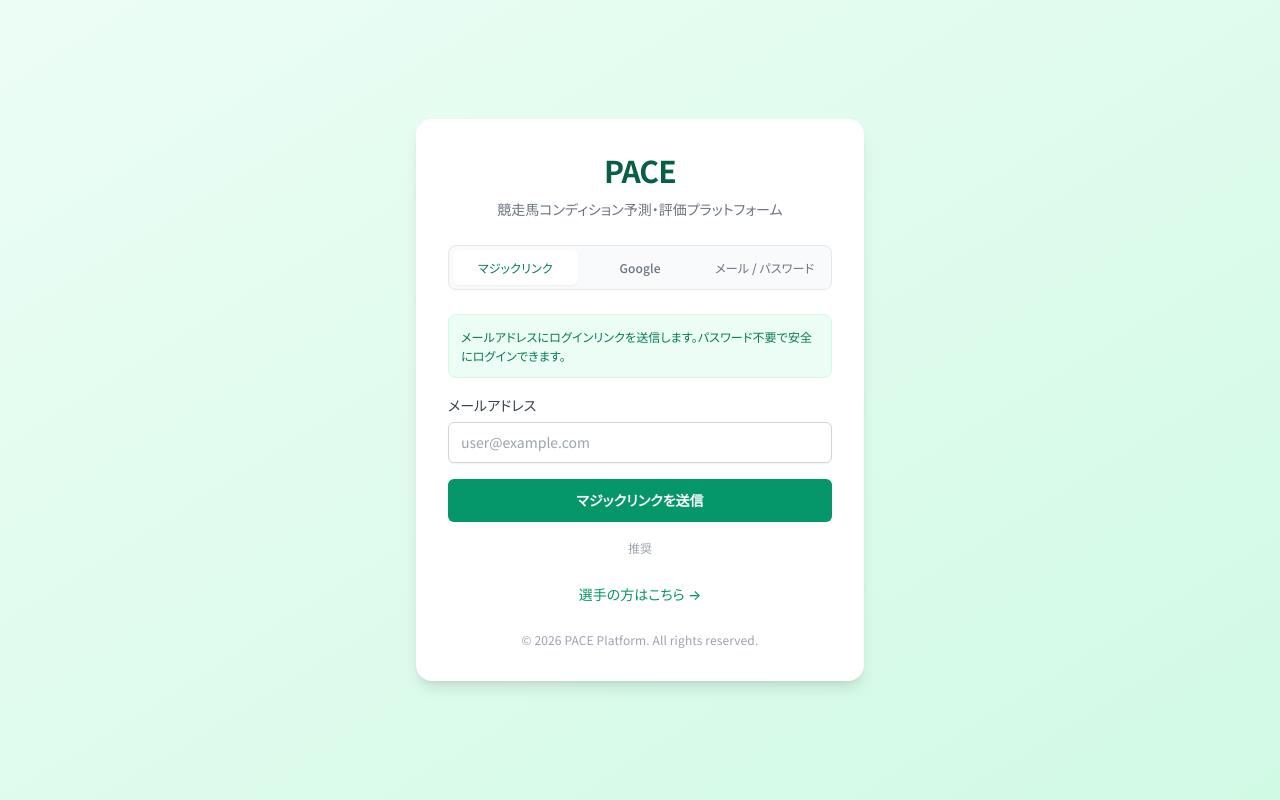
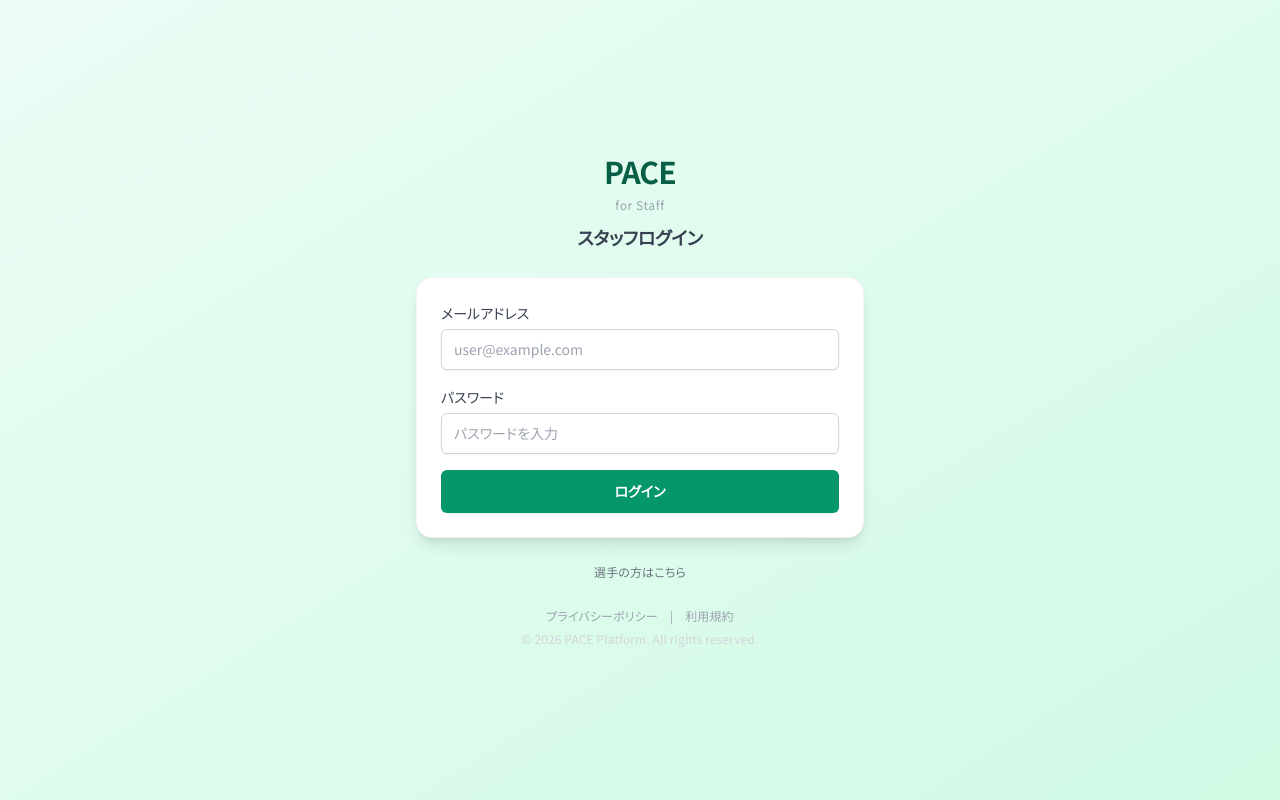
Before and after one commit to meta-masashi/pace-platform, a Next.js app in the folder pace-platform/: page /auth/login in a window 1280 px wide. Built offline with nearby package versions, Linux system fonts and the light colour scheme.

Commit message:
fix(auth): スタッフログインをパスワードのみに統一

```diff
--- a/pace-platform/app/auth/login/page.tsx
+++ b/pace-platform/app/auth/login/page.tsx
@@ -1,50 +1,10 @@
 'use client';
 
-import { useState } from 'react';
-import { useRouter } from 'next/navigation';
-import {
-  signInWithMagicLink,
-  signInWithGoogle,
-} from '@/lib/supabase/auth-helpers';
-
-// ---------------------------------------------------------------------------
-// 認証タブ定義
-// ---------------------------------------------------------------------------
-
-type AuthTab = 'magic-link' | 'google' | 'email-password';
-
-const AUTH_TABS: { id: AuthTab; label: string }[] = [
-  { id: 'magic-link', label: 'マジックリンク' },
-  { id: 'google', label: 'Google' },
-  { id: 'email-password', label: 'メール / パスワード' },
-];
-
-// ---------------------------------------------------------------------------
-// Google アイコン SVG
-// ---------------------------------------------------------------------------
-
-function GoogleIcon({ className }: { className?: string }) {
-  return (
-    <svg className={className} viewBox="0 0 24 24" fill="none" xmlns="http://www.w3.org/2000/svg">
-      <path
-        d="M22.56 12.25c0-.78-.07-1.53-.2-2.25H12v4.26h5.92a5.06 5.06 0 0 1-2.2 3.32v2.77h3.57c2.08-1.92 3.28-4.74 3.28-8.1z"
-        fill="#4285F4"
-      />
-      <path
-        d="M12 23c2.97 0 5.46-.98 7.28-2.66l-3.57-2.77c-.98.66-2.23 1.06-3.71 1.06-2.86 0-5.29-1.93-6.16-4.53H2.18v2.84C3.99 20.53 7.7 23 12 23z"
-        fill="#34A853"
-      />
-      <path
-        d="M5.84 14.09c-.22-.66-.35-1.36-.35-2.09s.13-1.43.35-2.09V7.07H2.18A10.96 10.96 0 0 0 1 12c0 1.77.42 3.45 1.18 4.93l3.66-2.84z"
-        fill="#FBBC05"
-      />
-      <path
-        d="M12 5.38c1.62 0 3.06.56 4.21 1.64l3.15-3.15C17.45 2.09 14.97 1 12 1 7.7 1 3.99 3.47 2.18 7.07l3.66 2.84c.87-2.6 3.3-4.53 6.16-4.53z"
-        fill="#EA4335"
-      />
-    </svg>
-  );
-}
+import { useState, Suspense } from 'react';
+import { useRouter, useSearchParams } from 'next/navigation';
+import Link from 'next/link';
+import { AuthCard } from '@/components/auth/auth-card';
+import { RoleMismatchBanner } from '@/components/auth/role-mismatch-banner';
 
 // ---------------------------------------------------------------------------
 // ロックアイコン SVG
@@ -60,71 +20,29 @@ function LockIcon({ className }: { className?: string }) {
 }
 
 // ---------------------------------------------------------------------------
-// ログインページ
+// スタッフログインページ（メール + パスワードのみ）
 // ---------------------------------------------------------------------------
 
-export default function LoginPage() {
+function StaffLoginContent() {
   const router = useRouter();
-  const [activeTab, setActiveTab] = useState<AuthTab>('magic-link');
+  const searchParams = useSearchParams();
+  const showAthleteBanner = searchParams.get('from') === 'athlete';
+  const errorParam = searchParams.get('error');
+
   const [email, setEmail] = useState('');
   const [password, setPassword] = useState('');
-  const [error, setError] = useState<string | null>(null);
-  const [success, setSuccess] = useState<string | null>(null);
+  const [error, setError] = useState<string | null>(
+    errorParam ? decodeURIComponent(errorParam) : null,
+  );
   const [loading, setLoading] = useState(false);
   const [remainingAttempts, setRemainingAttempts] = useState<number | null>(null);
-  const [lockInfo, setLockInfo] = useState<{ locked: boolean; remainingMinutes?: number } | null>(null);
+  const [locked, setLocked] = useState<{ remainingMinutes?: number } | null>(null);
 
-  // URL パラメータからエラーメッセージを取得
-  if (typeof window !== 'undefined') {
-    const params = new URLSearchParams(window.location.search);
-    const urlError = params.get('error');
-    if (urlError && !error) {
-      setError(decodeURIComponent(urlError));
-    }
-  }
-
-  // --- Magic Link ---
-  async function handleMagicLink(e: React.FormEvent) {
+  async function handleSubmit(e: React.FormEvent) {
     e.preventDefault();
     setError(null);
-    setSuccess(null);
-    setLoading(true);
-
-    try {
-      const result = await signInWithMagicLink(email);
-      if (result.success) {
-        setSuccess('メールを確認してください。リンクをクリックしてログインできます。');
-      } else {
-        setError(result.error ?? 'マジックリンクの送信に失敗しました。');
-      }
-    } catch (err) { void err;
-      setError('マジックリンクの送信中にエラーが発生しました。');
-    } finally {
-      setLoading(false);
-    }
-  }
-
-  // --- Google OAuth ---
-  async function handleGoogleLogin() {
-    setError(null);
-    setSuccess(null);
-    setLoading(true);
-
-    try {
-      await signInWithGoogle();
-    } catch (err) { void err;
-      setError('Googleログイン中にエラーが発生しました。');
-      setLoading(false);
-    }
-  }
-
-  // --- Email/Password（サーバーサイド API 経由） ---
-  async function handleEmailPasswordLogin(e: React.FormEvent) {
-    e.preventDefault();
-    setError(null);
-    setSuccess(null);
     setRemainingAttempts(null);
-    setLockInfo(null);
+    setLocked(null);
     setLoading(true);
 
     try {
@@ -133,26 +51,18 @@ export default function LoginPage() {
         headers: { 'Content-Type': 'application/json' },
         body: JSON.stringify({ email, password }),
       });
-
       const data = await res.json();
 
       if (!res.ok) {
         setError(data.error ?? '認証エラーが発生しました。');
-
-        // アカウントロック状態
         if (data.locked) {
-          setLockInfo({ locked: true, remainingMinutes: data.remainingMinutes });
-          setRemainingAttempts(null);
-        }
-        // 残り試行回数
-        else if (data.remainingAttempts !== undefined) {
+          setLocked({ remainingMinutes: data.remainingMinutes });
+        } else if (data.remainingAttempts !== undefined) {
           setRemainingAttempts(data.remainingAttempts);
         }
-
         return;
       }
 
-      // 成功 → リダイレクト
       router.push(data.redirectTo ?? '/dashboard');
       router.refresh();
     } catch (err) {
@@ -163,138 +73,37 @@ export default function LoginPage() {
     }
   }
 
-  // --- タブ切り替え ---
-  function switchTab(tab: AuthTab) {
-    setActiveTab(tab);
-    setError(null);
-    setSuccess(null);
-    setRemainingAttempts(null);
-    setLockInfo(null);
+  return (
+    <AuthCard
+      title="スタッフログイン"
+      subtitle="for Staff"
+      variant="staff"
+      footer={
+        <div className="flex items-center justify-center gap-4 text-xs text-gray-500">
+          <Link href="/auth/athlete-login" className="hover:text-gray-700 transition-colors">
+            選手の方はこちら
+          </Link>
+        </div>
       }
+    >
+      <div className="space-y-5">
+        {/* ロール不一致バナー */}
+        {showAthleteBanner && (
+          <RoleMismatchBanner
+            message="選手の方はこちらからログインしてください"
+            href="/auth/athlete-login"
+            linkText="選手ログイン"
+          />
+        )}
 
-  return (
-    <div className="flex min-h-screen items-center justify-center bg-gradient-to-br from-emerald-50 to-emerald-100 px-4">
-      <div className="w-full max-w-md space-y-6 rounded-xl bg-white p-8 shadow-lg">
-        {/* ヘッダー */}
-        <div className="text-center">
-          <h1 className="text-3xl font-bold tracking-tight text-emerald-800">
-            PACE
-          </h1>
-          <p className="mt-2 text-sm text-gray-500">
-            競走馬コンディション予測・評価プラットフォーム
-          </p>
-        </div>
-
-        {/* タブナビゲーション */}
-        <div className="flex rounded-lg border border-gray-200 bg-gray-50 p-1">
-          {AUTH_TABS.map((tab) => (
-            <button
-              key={tab.id}
-              type="button"
-              onClick={() => switchTab(tab.id)}
-              className={`flex-1 rounded-md px-2 py-2 text-xs font-medium transition-colors ${
-                activeTab === tab.id
-                  ? 'bg-white text-emerald-700 shadow-sm'
-                  : 'text-gray-500 hover:text-gray-700'
-              }`}
-            >
-              {tab.label}
-            </button>
-          ))}
-        </div>
-
-        {/* Magic Link タブ */}
-        {activeTab === 'magic-link' && (
-          <form onSubmit={handleMagicLink} className="space-y-4">
-            <div className="rounded-lg border border-emerald-100 bg-emerald-50 p-3">
-              <p className="text-xs text-emerald-700">
-                メールアドレスにログインリンクを送信します。パスワード不要で安全にログインできます。
-              </p>
-            </div>
-
+        {/* メール + パスワードフォーム */}
+        <form onSubmit={handleSubmit} className="space-y-4">
           <div>
-              <label
-                htmlFor="magic-email"
-                className="block text-sm font-medium text-gray-700"
-              >
+            <label htmlFor="staff-email" className="block text-sm font-medium text-gray-700">
               メールアドレス
             </label>
             <input
-                id="magic-email"
-                name="email"
-                type="email"
-                autoComplete="email"
-                required
-                value={email}
-                onChange={(e) => setEmail(e.target.value)}
-                className="mt-1 block w-full rounded-md border border-gray-300 bg-white px-3 py-2 text-sm shadow-sm placeholder:text-gray-400 focus:border-emerald-500 focus:outline-none focus:ring-1 focus:ring-emerald-500"
-                placeholder="user@example.com"
-              />
-            </div>
-
-            {success && (
-              <div className="rounded-md bg-emerald-50 border border-emerald-200 p-3 text-sm text-emerald-700">
-                {success}
-              </div>
-            )}
-
-            {error && (
-              <div className="rounded-md bg-red-50 border border-red-200 p-3 text-sm text-red-700">
-                {error}
-              </div>
-            )}
-
-            <button
-              type="submit"
-              disabled={loading}
-              className="w-full rounded-md bg-emerald-600 px-4 py-2.5 text-sm font-semibold text-white shadow-sm transition-colors hover:bg-emerald-700 focus:outline-none focus:ring-2 focus:ring-emerald-500 focus:ring-offset-2 disabled:cursor-not-allowed disabled:opacity-50"
-            >
-              {loading ? '送信中...' : 'マジックリンクを送信'}
-            </button>
-
-            <p className="text-center text-xs text-gray-400">
-              推奨
-            </p>
-          </form>
-        )}
-
-        {/* Google OAuth タブ */}
-        {activeTab === 'google' && (
-          <div className="space-y-4">
-            {error && (
-              <div className="rounded-md bg-red-50 border border-red-200 p-3 text-sm text-red-700">
-                {error}
-              </div>
-            )}
-
-            <button
-              type="button"
-              onClick={handleGoogleLogin}
-              disabled={loading}
-              className="flex w-full items-center justify-center gap-3 rounded-md border border-gray-300 bg-white px-4 py-2.5 text-sm font-medium text-gray-700 shadow-sm transition-colors hover:bg-gray-50 focus:outline-none focus:ring-2 focus:ring-emerald-500 focus:ring-offset-2 disabled:cursor-not-allowed disabled:opacity-50"
-            >
-              <GoogleIcon className="h-5 w-5" />
-              {loading ? 'リダイレクト中...' : 'Googleアカウントでログイン'}
-            </button>
-
-            <p className="text-center text-xs text-gray-400">
-              Googleアカウントの認証情報を使用してログインします。
-            </p>
-          </div>
-        )}
-
-        {/* Email/Password タブ */}
-        {activeTab === 'email-password' && (
-          <form onSubmit={handleEmailPasswordLogin} className="space-y-4">
-            <div>
-              <label
-                htmlFor="ep-email"
-                className="block text-sm font-medium text-gray-700"
-              >
-                メールアドレス
-              </label>
-              <input
-                id="ep-email"
+              id="staff-email"
               name="email"
               type="email"
               autoComplete="email"
@@ -308,14 +117,11 @@ export default function LoginPage() {
           </div>
 
           <div>
-              <label
-                htmlFor="ep-password"
-                className="block text-sm font-medium text-gray-700"
-              >
+            <label htmlFor="staff-password" className="block text-sm font-medium text-gray-700">
               パスワード
             </label>
             <input
-                id="ep-password"
+              id="staff-password"
               name="password"
               type="password"
               autoComplete="current-password"
@@ -329,31 +135,28 @@ export default function LoginPage() {
           </div>
 
           {/* アカウントロック警告 */}
-            {lockInfo?.locked && (
+          {locked && (
             <div className="flex items-start gap-3 rounded-md border border-red-300 bg-red-50 p-3">
               <LockIcon className="mt-0.5 h-5 w-5 flex-shrink-0 text-red-500" />
               <div>
                 <p className="text-sm font-medium text-red-800">アカウントが一時的にロックされています</p>
                 <p className="mt-1 text-xs text-red-600">
                   セキュリティ保護のため、ログイン試行が一時的に制限されています。
-                    {lockInfo.remainingMinutes && ` 約${lockInfo.remainingMinutes}分後に再度お試しください。`}
-                  </p>
-                  <p className="mt-2 text-xs text-red-500">
-                    マジックリンクまたは Google ログインをご利用ください。
+                  {locked.remainingMinutes && ` 約${locked.remainingMinutes}分後に再度お試しください。`}
                 </p>
               </div>
             </div>
           )}
 
           {/* 通常エラー */}
-            {error && !lockInfo?.locked && (
-              <div className="rounded-md bg-red-50 border border-red-200 p-3 text-sm text-red-700">
+          {error && !locked && (
+            <div className="rounded-md border border-red-200 bg-red-50 p-3 text-sm text-red-700">
               {error}
             </div>
           )}
 
-            {/* 残り試行回数の警告 */}
-            {remainingAttempts !== null && remainingAttempts <= 3 && !lockInfo?.locked && (
+          {/* 残り試行回数 */}
+          {remainingAttempts !== null && remainingAttempts <= 3 && !locked && (
             <div className="rounded-md border border-amber-200 bg-amber-50 p-3 text-xs text-amber-700">
               残り試行回数: <span className="font-bold">{remainingAttempts}回</span>
               {remainingAttempts <= 1 && '（次回失敗でアカウントがロックされます）'}
@@ -362,30 +165,28 @@ export default function LoginPage() {
 
           <button
             type="submit"
-              disabled={loading || lockInfo?.locked === true}
+            disabled={loading || locked !== null}
             data-testid="login-button"
             className="w-full rounded-md bg-emerald-600 px-4 py-2.5 text-sm font-semibold text-white shadow-sm transition-colors hover:bg-emerald-700 focus:outline-none focus:ring-2 focus:ring-emerald-500 focus:ring-offset-2 disabled:cursor-not-allowed disabled:opacity-50"
           >
-              {loading ? 'ログイン中...' : lockInfo?.locked ? 'アカウントロック中' : 'メールアドレスとパスワードでログイン'}
+            {loading ? 'ログイン中...' : locked ? 'アカウントロック中' : 'ログイン'}
           </button>
         </form>
-        )}
-
-        {/* 選手誘導リンク */}
-        <div className="text-center">
-          <a
-            href="/auth/athlete-login"
-            className="inline-flex items-center gap-1 text-sm text-emerald-600 hover:text-emerald-700 font-medium transition-colors"
-          >
-            選手の方はこちら &rarr;
-          </a>
       </div>
-
-        {/* フッター */}
-        <p className="text-center text-xs text-gray-400">
-          &copy; 2026 PACE Platform. All rights reserved.
-        </p>
-      </div>
-    </div>
+    </AuthCard>
   );
 }
+
+export default function LoginPage() {
+  return (
+    <Suspense
+      fallback={
+        <div className="flex min-h-screen items-center justify-center bg-gradient-to-br from-emerald-50 to-emerald-100">
+          <div className="h-8 w-8 animate-spin rounded-full border-2 border-emerald-600 border-t-transparent" />
+        </div>
+      }
+    >
+      <StaffLoginContent />
+    </Suspense>
+  );
+}
```
Lines whose indentation alone changed are shown as unchanged.
